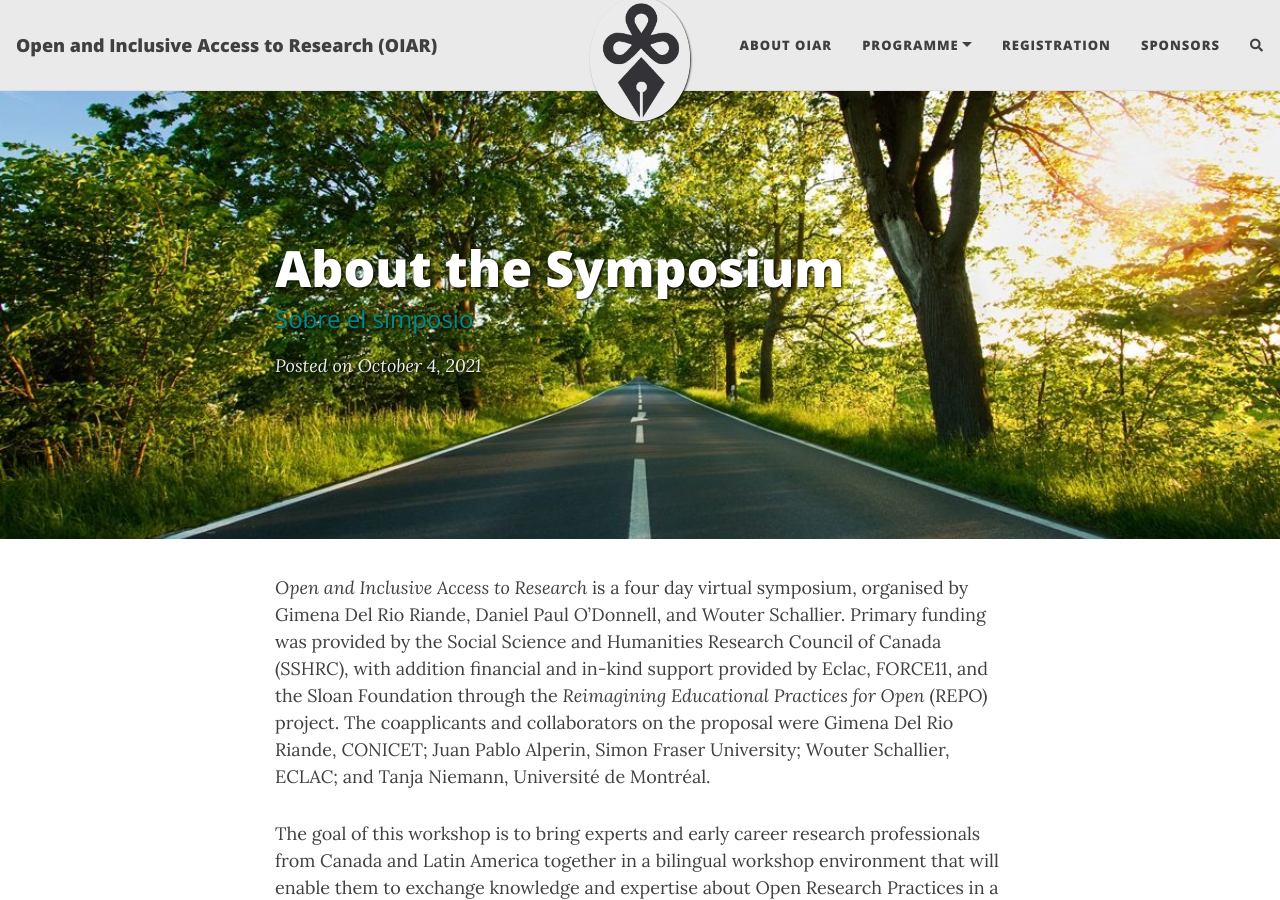
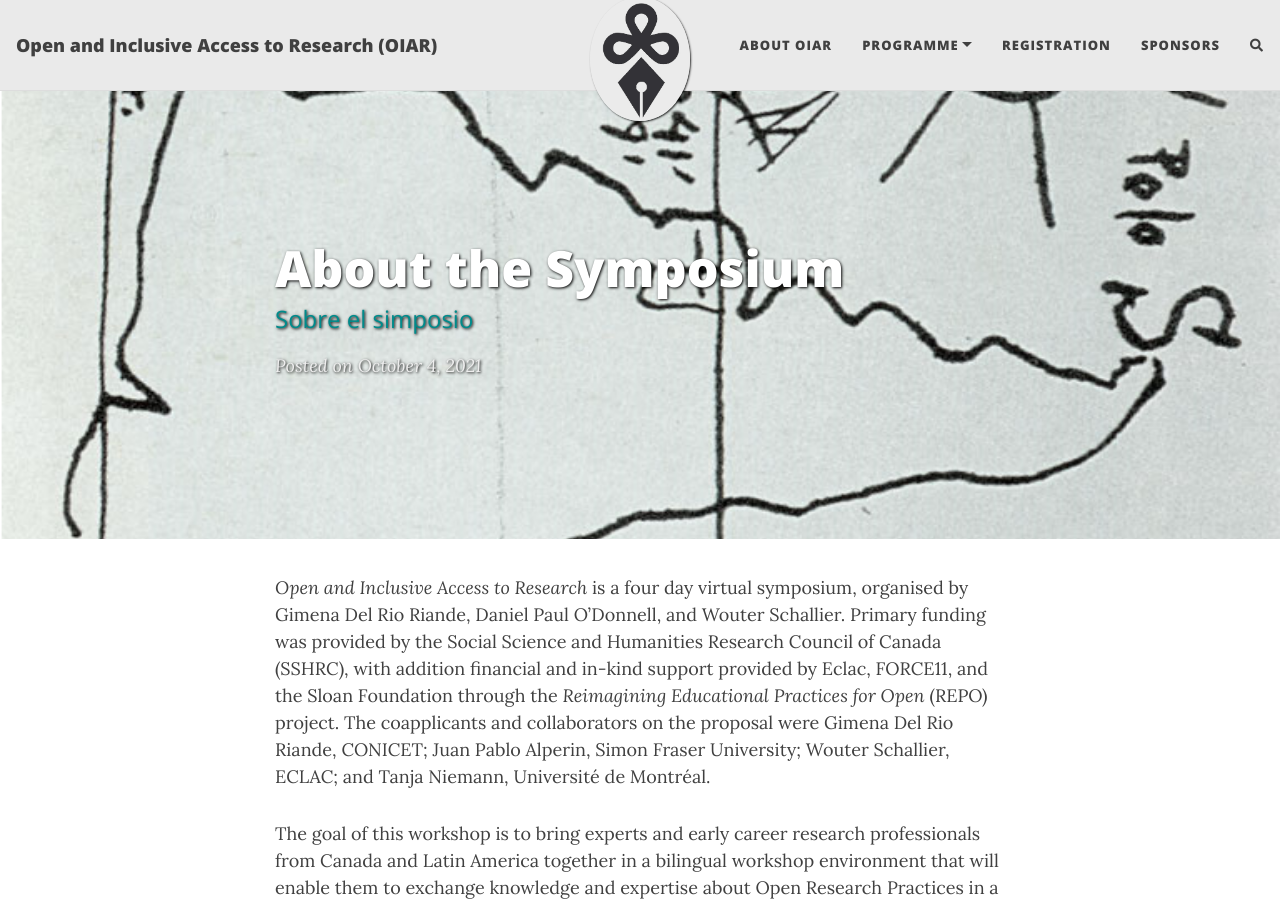
Before and after one commit to caedmon5/OIAR, a Jekyll site: the page built from _posts/2021-10-04-about-the-symposium.md, in a window 1280 px wide and 900 px high. Built offline with Jekyll 4.4.1, drawn with Linux system fonts in a browser that asks for light colours; nearby versions of some CDN libraries; comment, search, counter and statistics services are not loaded.

Commit message:
Update 2021-10-04-about-the-symposium.md
Attempted to add new banner

```diff
--- a/_posts/2021-10-04-about-the-symposium.md
+++ b/_posts/2021-10-04-about-the-symposium.md
@@ -2,7 +2,7 @@
 layout: post
 title: About the Symposium
 subtitle: Sobre el simposio
-cover-img: /assets/img/path.jpg
+cover-img: /assets/img/BannerAmericaInvertida.png
 thumbnail-img: /assets/img/MahsaThumbCroppedTransparent.png
 share-img: /assets/img/path.jpg
 tags: [about]
```
